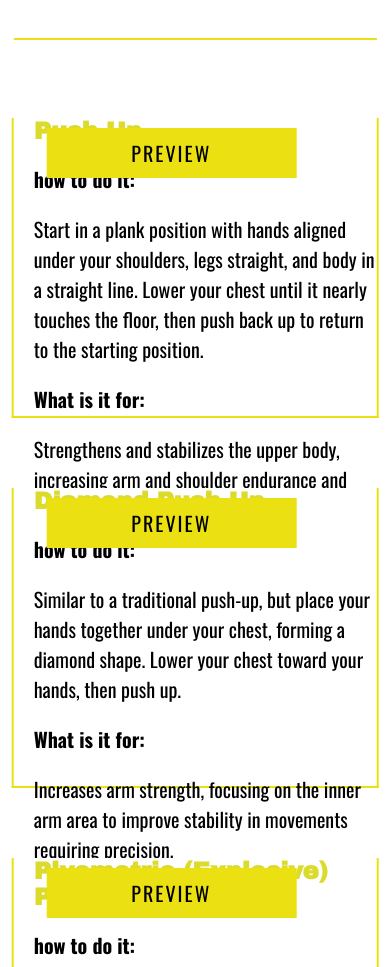
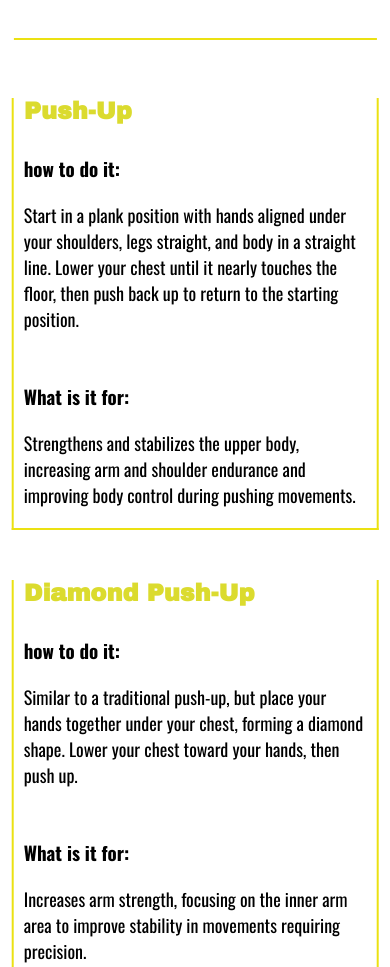
Before and after one commit to marcogalantee/sitocompletointero, a plain HTML site: page assets/pages/exercises/exercises.html in a window 390 px wide. Shown: the part 794-1761 px from the top of the page. Drawn offline with nearby package versions, Linux system fonts and the light colour scheme; a web font is replaced by a local one.

Commit message:
fixato moblile

```diff
--- a/assets/css/exercise.css
+++ b/assets/css/exercise.css
@@ -244,4 +244,30 @@ html {
     margin: 1px;
     letter-spacing: unset;
 }
+
+
+.preview-btn{
+    display: none;
 }
+.box-upper{
+    height: unset;
+}
+
+.box-upper>h2,.box-upper>p,.box-upper>b{
+    margin: 0px;
+    margin: 10px;
+}
+
+.box-upper>h2{
+    margin-top: 50px;
+    margin-bottom: 10px;
+}
+.box-upper>p{
+    font-size: 18px;
+    margin-bottom: 20px;
+}
+.box-upper>b{
+    font-size: 19px;
+    margin-top: 30px;
+}
+}
```
